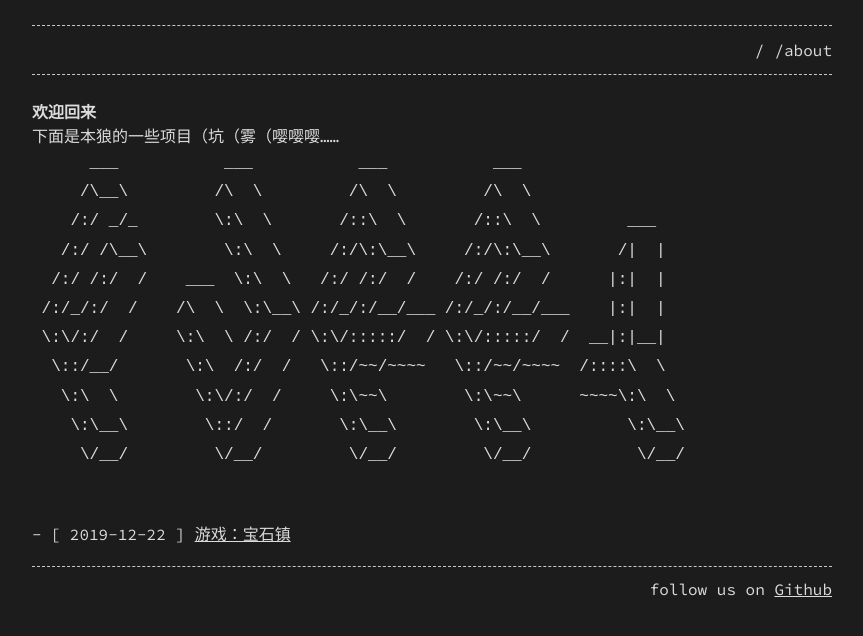
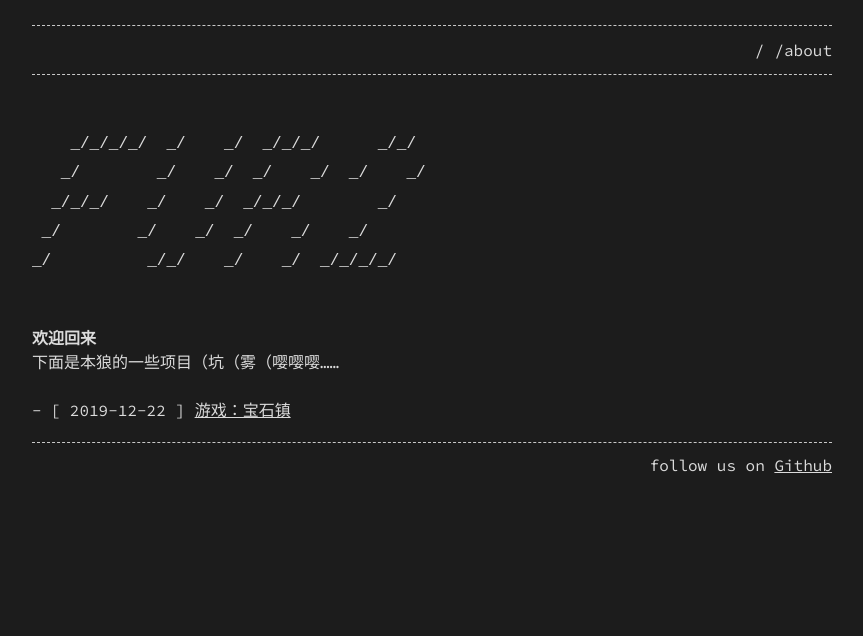
Before and after one commit to fur2/project, a Jekyll site: the page built from index.md, in a window 1280 px wide. Shown: the top 636 px of the page, without its empty margins (208-1071 px from the left). Built offline with Jekyll 4.4.1, drawn with Linux system fonts in a browser that asks for light colours.

Commit message:
更新主页

````diff
--- a/index.md
+++ b/index.md
@@ -4,21 +4,16 @@ layout: home
 permalink: /
 ---
 
+```
+
+    _/_/_/_/  _/    _/  _/_/_/      _/_/
+   _/        _/    _/  _/    _/  _/    _/
+  _/_/_/    _/    _/  _/_/_/        _/
+ _/        _/    _/  _/    _/    _/
+_/          _/_/    _/    _/  _/_/_/_/
+
+```
+
 # 欢迎回来
 
 下面是本狼的一些项目（坑（雾（嘤嘤嘤……
-
-```
-      ___           ___           ___           ___
-     /\__\         /\  \         /\  \         /\  \
-    /:/ _/_        \:\  \       /::\  \       /::\  \         ___
-   /:/ /\__\        \:\  \     /:/\:\__\     /:/\:\__\       /|  |
-  /:/ /:/  /    ___  \:\  \   /:/ /:/  /    /:/ /:/  /      |:|  |
- /:/_/:/  /    /\  \  \:\__\ /:/_/:/__/___ /:/_/:/__/___    |:|  |
- \:\/:/  /     \:\  \ /:/  / \:\/:::::/  / \:\/:::::/  /  __|:|__|
-  \::/__/       \:\  /:/  /   \::/~~/~~~~   \::/~~/~~~~  /::::\  \
-   \:\  \        \:\/:/  /     \:\~~\        \:\~~\      ~~~~\:\  \
-    \:\__\        \::/  /       \:\__\        \:\__\          \:\__\
-     \/__/         \/__/         \/__/         \/__/           \/__/
-
-```
````
